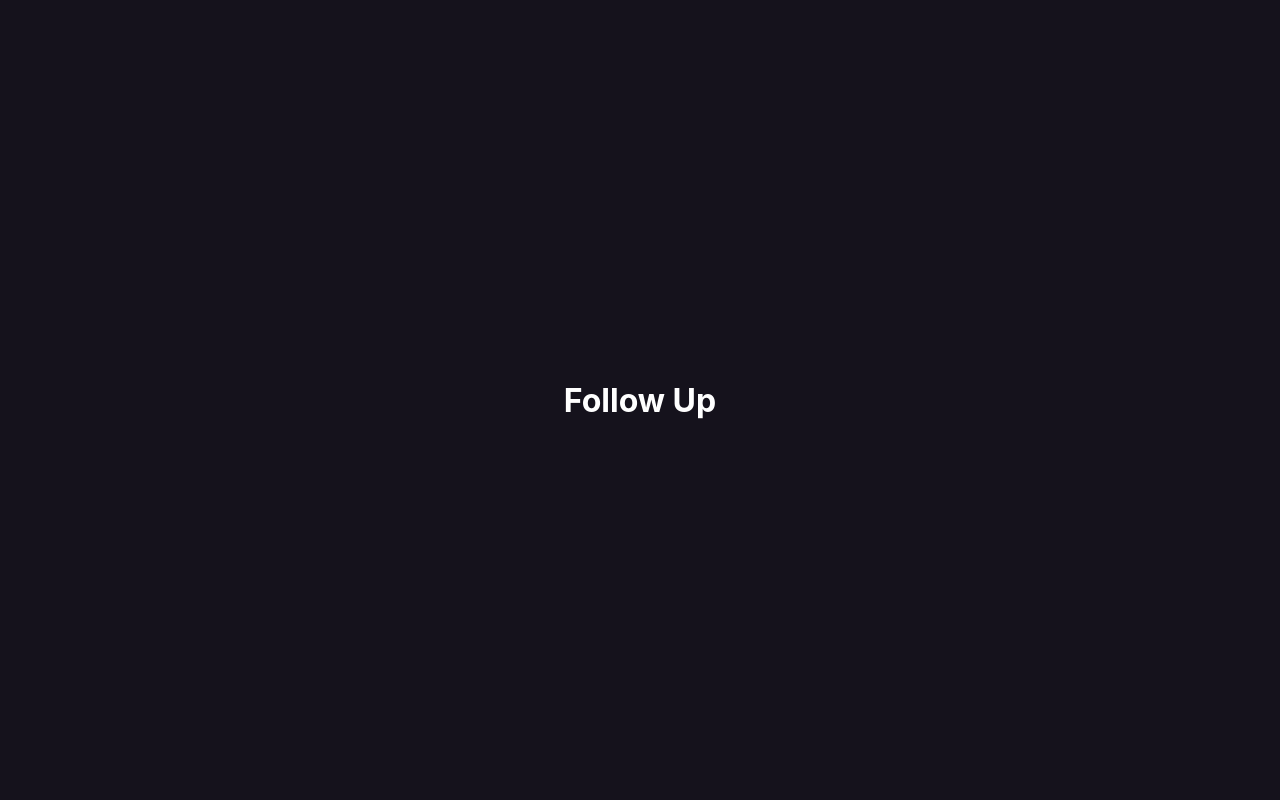
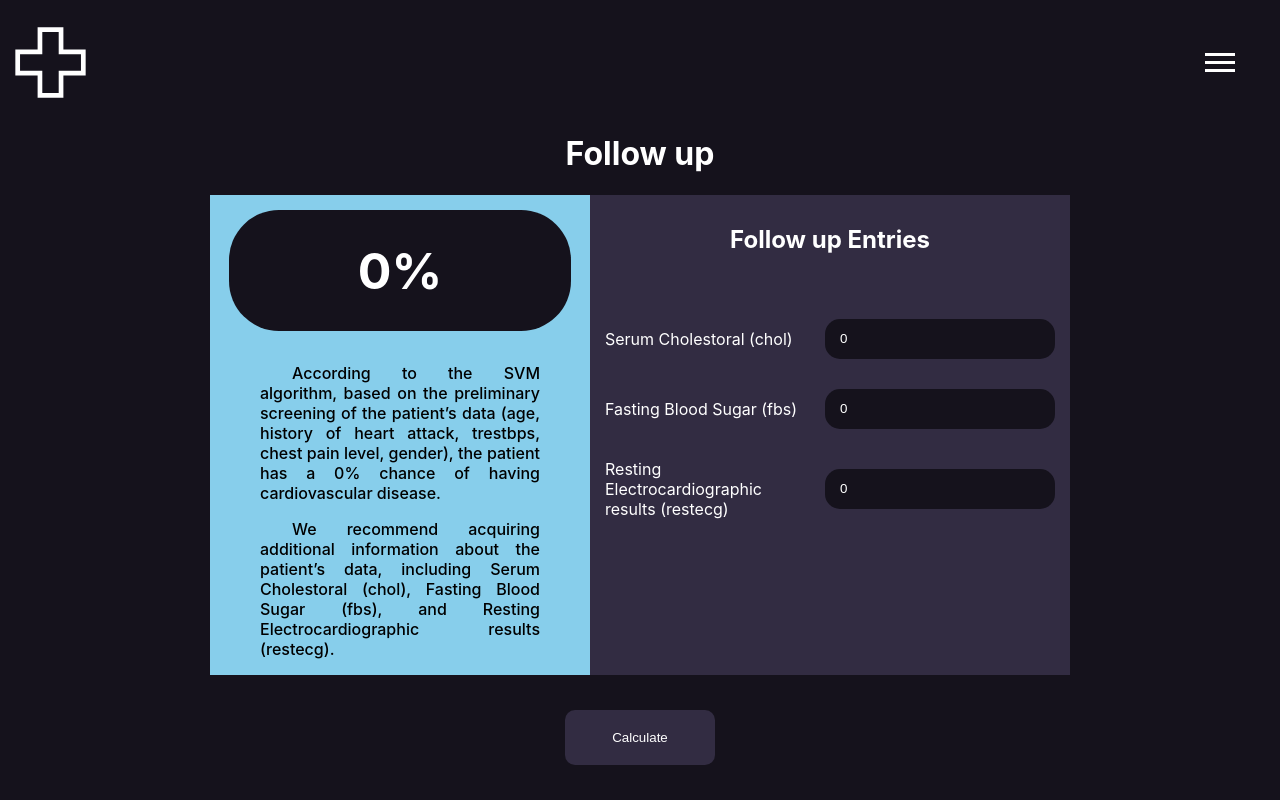
Before and after one commit to jlsude/data-science-II-final-project, a React (Create React App) app: page /follow_up in a window 1280 px wide. Built offline with nearby package versions, Linux system fonts and the light colour scheme.

Commit message:
style: add follow up page

```diff
--- a/src/Pages/2. Follow up/FollowUp.js
+++ b/src/Pages/2. Follow up/FollowUp.js
@@ -1,12 +1,135 @@
+import React, { useState, useEffect } from 'react';
+
+
 import styles from './FollowUp.module.css'
 
 
 
 
 const FollowUp= () => {
+
+    const [chol, setChol] = useState(0);
+    const [fbs, setFbs] = useState(0);
+    const [restecg, setRestecg] = useState(0);
+
+    const [thalach, setThalach] = useState(0);
+    const [thal, setThal] = useState(0);
+
+    const [probabilitityMoreThan35, setProbabilitityMoreThan35] = useState(false);
+    const [probability, setProbability] = useState(0);
+
+    useEffect(() => {
+        let preliminaryData = localStorage.getItem('preliminaryData' )
+        preliminaryData = JSON.parse(preliminaryData);
+
+    }, [])
+
+
+    const calculate = () => {
+        if (probabilitityMoreThan35) {
+            console.log('Probability more than 35')
+        } else {
+            console.log('Probability less than 35')
+        }
+    }
+
     return (
         <div className={styles.pageBody}>
-            <h1 className={styles.headLine}>Follow Up</h1>
+            <div className={styles.header}>
+                <div className={styles.headerLogo}>
+                    <svg xmlns="http://www.w3.org/2000/svg" width="75px" height="75px" viewBox="0 0 512 512">
+                        <path fill="var(--ci-primary-color, #FFFFFF)"
+                            d="M344,16H168V168H16V344H168V496H344V344H496V168H344ZM464,200V312H312V464H200V312H48V200H200V48H312V200Z"
+
+                            />
+                    </svg>
+                </div>
+                <div className={styles.harmburgerMenu}>
+                    <div className={styles.harmburgerMenuLine} />
+                    <div className={styles.harmburgerMenuLine} />
+                    <div className={styles.harmburgerMenuLine} />
+                </div>
+            </div>
+            <h1 className={styles.headLine}>Follow up</h1>
+            <div className={styles.mainCardWindow}>
+                <div className={styles.preliminaryResultPanel}>
+
+                    <div className={styles.resultPanel}>
+                        <div className={styles.probabilityContainer}>
+                            <h1 className={styles.probabilityHeader}>{probability}%</h1>
+                        </div>
+                    </div>
+                    <div className={styles.additionalInformationPanel}>
+                        <div className={styles.paragraphContainer}>
+                            <p className={styles.paragraphStyle}>
+                                According to the SVM algorithm, based on the preliminary screening of the patient’s data
+                                (age, history of heart attack, trestbps, chest pain level, gender),
+                                the patient has a {probability}% chance of having cardiovascular disease.
+                            </p>
+
+                            {probabilitityMoreThan35 ?
+                            (
+                                <p className={styles.paragraphStyle}>
+                                    We recommend acquiring additional information about the patient’s data, including Serum Cholestoral (chol),
+                                    Fasting Blood Sugar (fbs), Resting Electrocardiographic results (restecg), Maximum heart rate (thalach), and thal.
+                                </p>
+                            ) :
+                            (
+                                <p className={styles.paragraphStyle}>
+                                    We recommend acquiring additional information about the patient’s data, including Serum Cholestoral (chol),
+                                    Fasting Blood Sugar (fbs), and Resting Electrocardiographic results (restecg).
+                                </p>
+                            )}
+
+
+                        </div>
+                    </div>
+                </div>
+
+
+
+                <div className={styles.followUpEntriesPanel}>
+                    <div className={styles.subheaderContainer}>
+                        <h2 className={styles.subheader}>Follow up Entries</h2>
+
+                    </div>
+                    <div className={styles.inputsContainer}>
+
+                        <div className={styles.inputContainer}>
+                            <label className={styles.inputLabel}>Serum Cholestoral (chol)</label>
+                            <input className={styles.inputData} value={chol} onChange={(e) => setChol(e.target.value)}/>
+                        </div>
+                        <div className={styles.inputContainer}>
+                            <label className={styles.inputLabel}>Fasting Blood Sugar (fbs)</label>
+                            <input className={styles.inputData}  value={fbs} onChange={(e) => setFbs(e.target.value)}/>
+                        </div>
+                        <div className={styles.inputContainer}>
+                            <label className={styles.inputLabel}>Resting Electrocardiographic results (restecg)</label>
+                            <input className={styles.inputData}  value={restecg} onChange={(e) => setRestecg(e.target.value)}/>
+                        </div>
+
+                        {probabilitityMoreThan35 && (
+                                <div className={styles.inputContainer}>
+                                    <label className={styles.inputLabel}>Maximum Heart Rate Achieved (thalach)</label>
+                                    <input className={styles.inputData}  value={thalach} onChange={(e) => setThalach(e.target.value)}/>
+                                </div>
+                        )}
+                        {probabilitityMoreThan35 && (
+                                <div className={styles.inputContainer}>
+                                    <label className={styles.inputLabel}>Thal</label>
+                                    <input className={styles.inputData}  value={thal} onChange={(e) => setThal(e.target.value)}/>
+                                </div>
+                        )}
+
+
+                    </div>
+                </div>
+            </div>
+            <div className={styles.buttonContainer}>
+                <button className={styles.button} onClick={() => calculate()}>
+                    Calculate
+                </button>
+            </div>
 
         </div>
     );
--- a/src/Pages/2. Follow up/FollowUp.module.css
+++ b/src/Pages/2. Follow up/FollowUp.module.css
@@ -3,7 +3,6 @@
     display: flex;
     flex-direction: column;
     align-items: center;
-    justify-content: center;
     background-color: #15121C;
     min-height: 100vh;
 }
@@ -11,3 +10,183 @@
 .headLine {
     color: white;
 }
+
+.header{
+    display: flex;
+    flex-direction: row;
+    align-items: center;
+    justify-content: space-between;
+    min-width: 100%;
+    margin: 1vw 5vw 0vw 5vw;
+
+}
+
+.headerLogo {
+    display: flex;
+    flex-direction: row;
+    align-items: center;
+    justify-content: center;
+    width: 100px;
+    height: 100px;
+}
+
+.harmburgerMenu{
+    width: 30px;
+    height: 30px;
+    margin-right: 50px;
+}
+
+.harmburgerMenuLine {
+    width: 30px;
+    height: 3px;
+    background-color: white;
+    margin: 5px;
+}
+
+.mainCardWindow{
+    display: flex;
+    flex-direction: row;
+    align-items: center;
+    justify-content: center;
+    width: 50vw;
+    margin: 0 auto;
+
+}
+
+.preliminaryResultPanel{
+    height: 60vh;
+    flex: 0.7;
+    background-color: #87CEEB;
+    display: flex;
+    flex-direction: column;
+    align-items: center;
+    justify-content: center;
+    min-width: 380px;
+}
+
+.followUpEntriesPanel{
+    height: 60vh;
+    flex: 1;
+    background-color: #322C42;
+    display: flex;
+    flex-direction: column;
+    align-items: center;
+}
+
+.buttonContainer{
+    display: flex;
+    flex-direction: row;
+    align-items: center;
+    justify-content: center;
+    margin: auto;
+}
+
+.button{
+    padding: 20px;
+    margin: 0vw 1vw 0vw 1vw;
+    border-radius: 10px;
+    border: none;
+    background-color: #322C42;
+    color: white;
+    width: 150px;
+}
+
+button:hover {
+    background-color: #3d384d;
+    cursor: pointer;
+}
+
+button:active {
+    background-color: #322C42;
+}
+
+.subheaderContainer{
+    display: flex;
+    flex-direction: row;
+    align-items: center;
+    justify-content: center;
+    margin: 0vw 0vw 0vw 0vw;
+}
+
+.subheader{
+    color: white;
+    width: 100%;
+    margin-block: 30px;
+}
+
+.inputsContainer{
+    display: flex;
+    flex-direction: column;
+    align-items: center;
+    width: 100%;
+    min-height: 70%;
+    padding-top: 20px;
+}
+
+.inputContainer{
+    display: flex;
+    flex-direction: row;
+    align-items: center;
+    justify-content: space-between;
+    margin: 15px;
+    gap: 20px;
+}
+
+.inputLabel{
+    color: white;
+    width: 200px;
+    text-align: start;
+}
+
+.inputData{
+    width: 200px;
+    height: 30px;
+    border-radius: 15px;
+    padding: 5px;
+    padding-inline: 15px;
+    border: none;
+    background-color: #15121C;
+    color: white;
+}
+
+.resultPanel{
+    display: flex;
+    flex-direction: column;
+    align-items: center;
+    justify-content: center;
+    width: 100%;
+    flex: 0.75;
+}
+
+.additionalInformationPanel{
+    display: flex;
+    flex-direction: column;
+    align-items: center;
+    width: 100%;
+    flex: 1;
+}
+
+
+.probabilityContainer{
+    display: flex;
+    flex-direction: row;
+    align-items: center;
+    justify-content: center;
+    color: white;
+    width: 90%;
+    height: 80%;
+    background-color: #15121C;
+    border-radius: 50px;
+
+}
+
+.probabilityHeader{
+    font-size: 50px;
+}
+
+.paragraphContainer{
+    padding-inline: 50px;
+    text-align: justify;
+    text-indent: 2rem;
+    font-weight: 500;
+}
```
